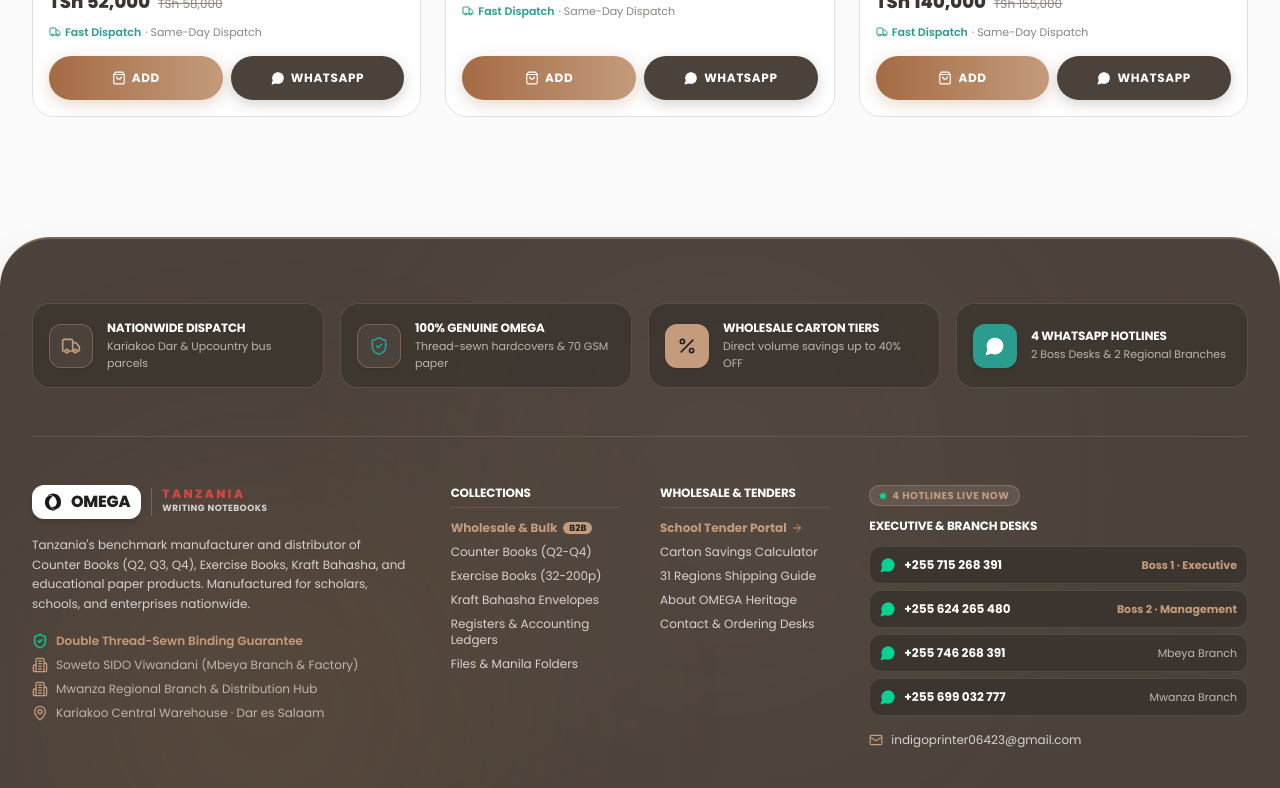
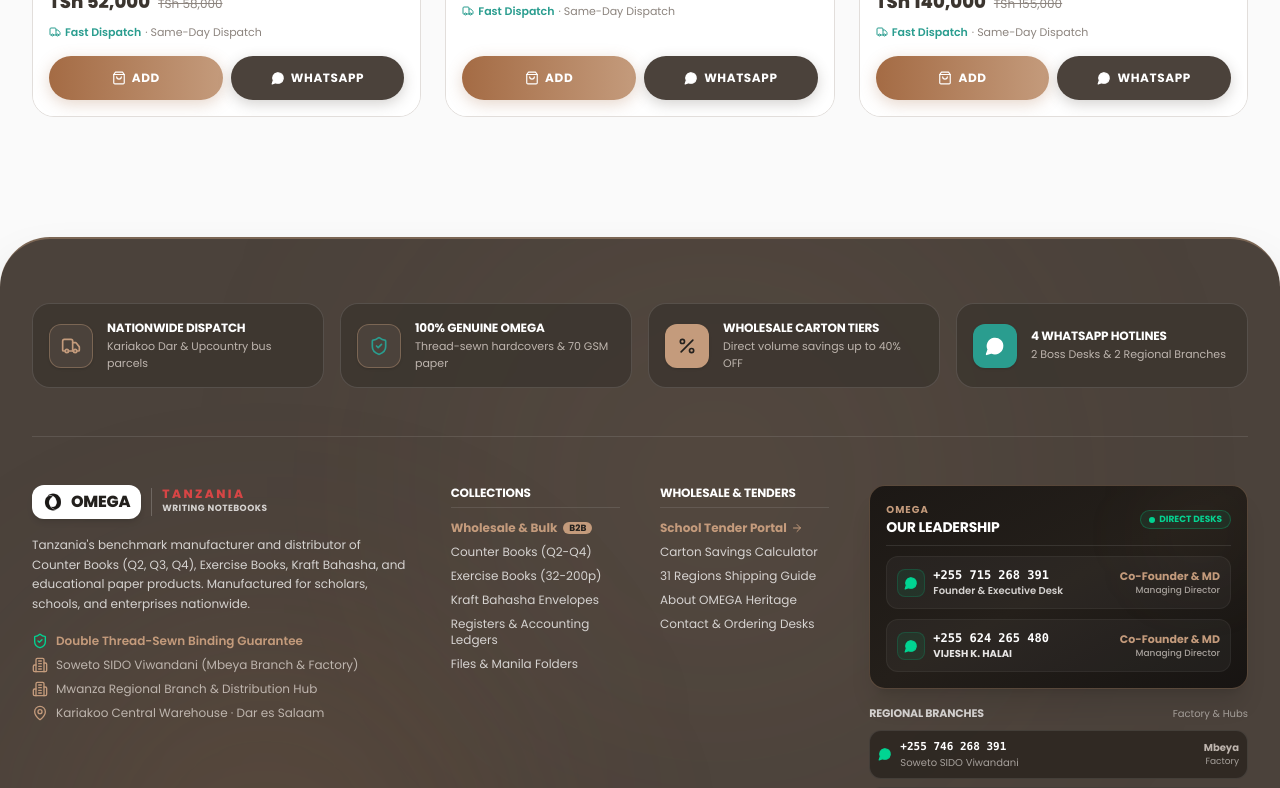
Before and after one commit to MrVishalKuriya/OMEGA-Stationery, a React (Vite) app: page /product/prod-omega-bahasha-a4 in a window 1280 px wide. Shown: the part 2000-2788 px from the top of the page. Built offline with nearby package versions, Linux system fonts and the light colour scheme; no server answers.

Commit message:
feat: redesign footer leadership section with Co-Founder & Managing Director designations

```diff
--- a/src/components/Layout.tsx
+++ b/src/components/Layout.tsx
@@ -146,10 +146,10 @@
             </div>
           </div>
 
-          {/* B) 4-Column Master Architectural Grid (2 cols on mobile, 12 cols on desktop) */}
-          <div className="grid grid-cols-2 lg:grid-cols-12 gap-5 sm:gap-8 lg:gap-10 pb-12 border-b border-white/10">
-            {/* Column 1: Brand Hallmark & Factory Origin (col-span-1 on mobile, 4 on desktop) */}
-            <div className="col-span-1 lg:col-span-4 space-y-4">
+          {/* B) 4-Column Master Architectural Grid (responsive stacking) */}
+          <div className="grid grid-cols-1 sm:grid-cols-2 lg:grid-cols-12 gap-8 lg:gap-10 pb-12 border-b border-white/10">
+            {/* Column 1: Brand Hallmark & Factory Origin */}
+            <div className="col-span-1 sm:col-span-2 lg:col-span-4 space-y-4">
               <Link to="/" className="inline-block">
                 <OmegaLogo variant="badge" size="md" showSubtitle={true} />
               </Link>
@@ -176,8 +176,8 @@
               </div>
             </div>
 
-            {/* Column 2: Collections (col-span-1 on mobile, 2 on desktop) */}
-            <div className="col-span-1 lg:col-span-2 space-y-3">
+            {/* Column 2: Collections */}
+            <div className="col-span-1 sm:col-span-1 lg:col-span-2 space-y-3">
               <h4 className="font-heading text-xs font-bold uppercase tracking-wider text-white border-b border-white/10 pb-1.5">
                 Collections
               </h4>
@@ -216,8 +216,8 @@
               </ul>
             </div>
 
-            {/* Column 3: Wholesale & B2B Tenders (col-span-1 on mobile, 2 on desktop) */}
-            <div className="col-span-1 lg:col-span-2 space-y-3">
+            {/* Column 3: Wholesale & B2B Tenders */}
+            <div className="col-span-1 sm:col-span-1 lg:col-span-2 space-y-3">
               <h4 className="font-heading text-xs font-bold uppercase tracking-wider text-white border-b border-white/10 pb-1.5">
                 Wholesale &amp; Tenders
               </h4>
@@ -251,83 +251,148 @@
               </ul>
             </div>
 
-            {/* Column 4: 4 Dedicated WhatsApp Hotlines (2 Boss + 2 Branches) */}
-            <div className="col-span-1 lg:col-span-4 space-y-3">
-              <div className="flex items-center gap-2">
-                <span className="inline-flex items-center gap-1.5 px-2.5 py-0.5 rounded-full text-[9px] sm:text-[10px] font-bold uppercase tracking-wider bg-white/10 text-[#c49b7c] border border-[#c49b7c]/40 font-mono">
-                  <span className="w-1.5 h-1.5 rounded-full bg-emerald-400 animate-pulse" />
-                  <span>4 HOTLINES LIVE NOW</span>
-                </span>
-              </div>
-              <h4 className="font-heading text-[11px] sm:text-xs font-bold uppercase tracking-wider text-white">
-                Executive &amp; Branch Desks
-              </h4>
-              <ul className="space-y-1.5 text-xs">
-                <li>
+            {/* Column 4: Executive Leadership & Regional Branches */}
+            <div className="col-span-1 sm:col-span-2 lg:col-span-4 space-y-4">
+              {/* Executive Leadership Card (Styled per OMEGA Leadership Spec) */}
+              <div className="p-3.5 sm:p-4 rounded-2xl bg-gradient-to-br from-[#1c1815] via-[#241f1a] to-[#171412] border border-[#c49b7c]/35 shadow-xl relative overflow-hidden">
+                <div className="absolute top-0 right-0 w-24 h-24 bg-[#c49b7c]/5 rounded-full blur-2xl pointer-events-none" />
+
+                <div className="flex items-center justify-between gap-2 mb-2.5 pb-2 border-b border-white/10">
+                  <div>
+                    <span className="text-[10px] font-mono tracking-widest text-[#c49b7c] uppercase font-bold block">
+                      OMEGA
+                    </span>
+                    <h4 className="font-heading text-xs sm:text-sm font-bold tracking-wide text-white uppercase">
+                      Our Leadership
+                    </h4>
+                  </div>
+                  <span className="inline-flex items-center gap-1 px-2 py-0.5 rounded-full text-[9px] font-mono font-bold bg-emerald-500/10 text-emerald-400 border border-emerald-500/30 shrink-0">
+                    <span className="w-1.5 h-1.5 rounded-full bg-emerald-400 animate-pulse" />
+                    <span>DIRECT DESKS</span>
+                  </span>
+                </div>
+
+                <div className="space-y-2.5">
+                  {/* Co-Founder 01 */}
                   <a
-                    href="https://wa.me/255715268391"
+                    href="https://wa.me/255715268391?text=Hello%20OMEGA%20Executive%20Office,%20inquiry%20from%20website"
                     target="_blank"
                     rel="noopener noreferrer"
-                    className="p-2 sm:p-2.5 rounded-[12px] bg-[#3b352f]/90 border border-white/10 hover:border-[#c49b7c] flex items-center justify-between text-white hover:text-[#c49b7c] transition-all group"
+                    className="p-2 sm:p-2.5 rounded-xl bg-white/[0.04] hover:bg-white/[0.08] border border-white/5 hover:border-[#c49b7c]/50 transition-all flex items-center justify-between group"
                   >
-                    <div className="flex items-center gap-1.5 sm:gap-2 min-w-0">
-                      <MessageCircle className="w-3.5 h-3.5 sm:w-4 sm:h-4 fill-emerald-400 text-emerald-400 shrink-0" />
-                      <span className="font-mono font-bold text-[10px] sm:text-xs truncate">+255 715 268 391</span>
+                    <div className="min-w-0 flex items-center gap-2">
+                      <div className="w-7 h-7 rounded-lg bg-emerald-500/10 border border-emerald-500/20 flex items-center justify-center shrink-0 group-hover:scale-105 transition-transform">
+                        <MessageCircle className="w-3.5 h-3.5 fill-emerald-400 text-emerald-400" />
+                      </div>
+                      <div className="min-w-0">
+                        <div className="font-mono font-bold text-xs text-white group-hover:text-[#c49b7c] transition-colors">
+                          +255 715 268 391
+                        </div>
+                        <div className="text-[10px] text-stone-300 font-semibold truncate">
+                          Founder &amp; Executive Desk
+                        </div>
+                      </div>
                     </div>
-                    <span className="text-[9px] sm:text-[11px] text-[#c49b7c] font-sans shrink-0 font-bold">Boss 1 · Executive</span>
+                    <div className="text-right shrink-0 pl-2">
+                      <span className="text-[10px] sm:text-[11px] font-bold text-[#c49b7c] block">
+                        Co-Founder &amp; MD
+                      </span>
+                      <span className="text-[9px] text-stone-400 font-medium block">
+                        Managing Director
+                      </span>
+                    </div>
                   </a>
-                </li>
-                <li>
+
+                  {/* Co-Founder 02: VIJESH K. HALAI */}
                   <a
-                    href="https://wa.me/255624265480"
+                    href="https://wa.me/255624265480?text=Hello%20VIJESH%20K.%20HALAI,%20inquiry%20from%20website"
                     target="_blank"
                     rel="noopener noreferrer"
-                    className="p-2 sm:p-2.5 rounded-[12px] bg-[#3b352f]/90 border border-white/10 hover:border-[#c49b7c] flex items-center justify-between text-white hover:text-[#c49b7c] transition-all group"
+                    className="p-2 sm:p-2.5 rounded-xl bg-white/[0.04] hover:bg-white/[0.08] border border-white/5 hover:border-[#c49b7c]/50 transition-all flex items-center justify-between group"
                   >
-                    <div className="flex items-center gap-1.5 sm:gap-2 min-w-0">
-                      <MessageCircle className="w-3.5 h-3.5 sm:w-4 sm:h-4 fill-emerald-400 text-emerald-400 shrink-0" />
-                      <span className="font-mono font-bold text-[10px] sm:text-xs truncate">+255 624 265 480</span>
+                    <div className="min-w-0 flex items-center gap-2">
+                      <div className="w-7 h-7 rounded-lg bg-emerald-500/10 border border-emerald-500/20 flex items-center justify-center shrink-0 group-hover:scale-105 transition-transform">
+                        <MessageCircle className="w-3.5 h-3.5 fill-emerald-400 text-emerald-400" />
+                      </div>
+                      <div className="min-w-0">
+                        <div className="font-mono font-bold text-xs text-white group-hover:text-[#c49b7c] transition-colors">
+                          +255 624 265 480
+                        </div>
+                        <div className="text-[10px] text-stone-200 font-bold truncate">
+                          VIJESH K. HALAI
+                        </div>
+                      </div>
                     </div>
-                    <span className="text-[9px] sm:text-[11px] text-[#c49b7c] font-sans shrink-0 font-bold">Boss 2 · Management</span>
+                    <div className="text-right shrink-0 pl-2">
+                      <span className="text-[10px] sm:text-[11px] font-bold text-[#c49b7c] block">
+                        Co-Founder &amp; MD
+                      </span>
+                      <span className="text-[9px] text-stone-400 font-medium block">
+                        Managing Director
+                      </span>
+                    </div>
                   </a>
-                </li>
-                <li>
+                </div>
+              </div>
+
+              {/* Regional Branch Desks */}
+              <div className="space-y-2">
+                <div className="flex items-center justify-between">
+                  <h5 className="text-[11px] font-bold uppercase tracking-wider text-stone-300">
+                    Regional Branches
+                  </h5>
+                  <span className="text-[10px] text-stone-400 font-mono">Factory &amp; Hubs</span>
+                </div>
+                <div className="grid grid-cols-1 sm:grid-cols-2 lg:grid-cols-1 gap-2">
+                  {/* Mbeya Branch */}
                   <a
-                    href="https://wa.me/255746268391"
+                    href="https://wa.me/255746268391?text=Hello%20Mbeya%20Branch,%20inquiry%20from%20website"
                     target="_blank"
                     rel="noopener noreferrer"
-                    className="p-2 sm:p-2.5 rounded-[12px] bg-[#3b352f]/90 border border-white/10 hover:border-[#c49b7c] flex items-center justify-between text-white hover:text-[#c49b7c] transition-all group"
+                    className="p-2 rounded-xl bg-[#2a241f]/80 border border-white/10 hover:border-[#c49b7c] flex items-center justify-between text-white hover:text-[#c49b7c] transition-all group"
                   >
-                    <div className="flex items-center gap-1.5 sm:gap-2 min-w-0">
-                      <MessageCircle className="w-3.5 h-3.5 sm:w-4 sm:h-4 fill-emerald-400 text-emerald-400 shrink-0" />
-                      <span className="font-mono font-bold text-[10px] sm:text-xs truncate">+255 746 268 391</span>
+                    <div className="flex items-center gap-2 min-w-0">
+                      <MessageCircle className="w-3.5 h-3.5 fill-emerald-400 text-emerald-400 shrink-0" />
+                      <div className="min-w-0">
+                        <div className="font-mono font-bold text-[11px] text-white">+255 746 268 391</div>
+                        <div className="text-[10px] text-stone-400 truncate">Soweto SIDO Viwandani</div>
+                      </div>
                     </div>
-                    <span className="text-[9px] sm:text-[11px] text-[#beb5ae] font-sans shrink-0">Mbeya Branch</span>
+                    <div className="text-right shrink-0 pl-1">
+                      <span className="text-[10px] text-[#beb5ae] font-bold block">Mbeya</span>
+                      <span className="text-[9px] text-stone-400 block">Factory</span>
+                    </div>
                   </a>
-                </li>
-                <li>
+
+                  {/* Mwanza Branch */}
                   <a
-                    href="https://wa.me/255699032777"
+                    href="https://wa.me/255699032777?text=Hello%20Mwanza%20Branch,%20inquiry%20from%20website"
                     target="_blank"
                     rel="noopener noreferrer"
-                    className="p-2 sm:p-2.5 rounded-[12px] bg-[#3b352f]/90 border border-white/10 hover:border-[#c49b7c] flex items-center justify-between text-white hover:text-[#c49b7c] transition-all group"
+                    className="p-2 rounded-xl bg-[#2a241f]/80 border border-white/10 hover:border-[#c49b7c] flex items-center justify-between text-white hover:text-[#c49b7c] transition-all group"
                   >
-                    <div className="flex items-center gap-1.5 sm:gap-2 min-w-0">
-                      <MessageCircle className="w-3.5 h-3.5 sm:w-4 sm:h-4 fill-emerald-400 text-emerald-400 shrink-0" />
-                      <span className="font-mono font-bold text-[10px] sm:text-xs truncate">+255 699 032 777</span>
+                    <div className="flex items-center gap-2 min-w-0">
+                      <MessageCircle className="w-3.5 h-3.5 fill-emerald-400 text-emerald-400 shrink-0" />
+                      <div className="min-w-0">
+                        <div className="font-mono font-bold text-[11px] text-white">+255 699 032 777</div>
+                        <div className="text-[10px] text-stone-400 truncate">Lake Zone Regional</div>
+                      </div>
                     </div>
-                    <span className="text-[9px] sm:text-[11px] text-[#beb5ae] font-sans shrink-0">Mwanza Branch</span>
+                    <div className="text-right shrink-0 pl-1">
+                      <span className="text-[10px] text-[#beb5ae] font-bold block">Mwanza</span>
+                      <span className="text-[9px] text-stone-400 block">Regional</span>
+                    </div>
                   </a>
-                </li>
-              </ul>
+                </div>
+              </div>
 
               {/* Official Email */}
               <div className="pt-1">
                 <a
                   href="mailto:indigoprinter06423@gmail.com"
-                  className="text-[10px] sm:text-xs text-stone-300 hover:text-[#c49b7c] flex items-center gap-1.5 sm:gap-2 transition-colors font-mono truncate"
+                  className="text-[11px] sm:text-xs text-stone-300 hover:text-[#c49b7c] flex items-center gap-2 transition-colors font-mono truncate bg-white/5 p-2 rounded-xl border border-white/5"
                 >
-                  <Mail className="w-3.5 h-3.5 text-[#c49b7c]" />
+                  <Mail className="w-3.5 h-3.5 text-[#c49b7c] shrink-0" />
                   <span className="truncate">indigoprinter06423@gmail.com</span>
                 </a>
               </div>
--- a/src/components/navbar/MegaMenu.tsx
+++ b/src/components/navbar/MegaMenu.tsx
@@ -364,8 +364,8 @@
       {
         title: 'Direct Factory & Branch Contacts',
         items: [
-          { label: 'Boss 1 Desk: +255 715 268 391', href: 'https://wa.me/255715268391' },
-          { label: 'Boss 2 Desk: +255 624 265 480', href: 'https://wa.me/255624265480' },
+          { label: 'Co-Founder & MD: +255 715 268 391', href: 'https://wa.me/255715268391' },
+          { label: 'VIJESH K. HALAI (Co-Founder & MD): +255 624 265 480', href: 'https://wa.me/255624265480' },
           { label: 'Mbeya Branch: +255 746 268 391', href: 'https://wa.me/255746268391' },
           { label: 'Mwanza Branch: +255 699 032 777', href: 'https://wa.me/255699032777' },
           { label: 'Download Full Price Sheet (Excel)', href: '/sheet/Indigo_Printed_Price_List.xlsx' },
--- a/src/data/products.ts
+++ b/src/data/products.ts
@@ -40,8 +40,8 @@
   ],
   whatsappNumber: '255715268391',
   whatsappNumbers: [
-    { label: 'Boss 1 (Executive Desk)', number: '+255 715 268 391', digits: '255715268391', role: 'Executive' },
-    { label: 'Boss 2 (Management Desk)', number: '+255 624 265 480', digits: '255624265480', role: 'Management' },
+    { label: 'Co-Founder & MD (Desk 1)', number: '+255 715 268 391', digits: '255715268391', role: 'Co-Founder & Managing Director' },
+    { label: 'VIJESH K. HALAI (Co-Founder & MD)', number: '+255 624 265 480', digits: '255624265480', role: 'Co-Founder & Managing Director' },
     { label: 'Mbeya Branch (Soweto SIDO)', number: '+255 746 268 391', digits: '255746268391', role: 'Mbeya Branch' },
     { label: 'Mwanza Branch Desk', number: '+255 699 032 777', digits: '255699032777', role: 'Mwanza Branch' },
   ],
--- a/src/pages/AdminDashboardPage.tsx
+++ b/src/pages/AdminDashboardPage.tsx
@@ -890,8 +890,8 @@
         brandingForm.branchMwanza || '+255 699 032 777',
       ],
       whatsappNumbers: [
-        { label: 'Boss 1 (Executive Desk)', number: brandingForm.phoneNumber || '+255 715 268 391', digits: boss1Digits, role: 'Executive' },
-        { label: 'Boss 2 (Management Desk)', number: brandingForm.secondaryPhone || '+255 624 265 480', digits: boss2Digits, role: 'Management' },
+        { label: 'Co-Founder & MD (Desk 1)', number: brandingForm.phoneNumber || '+255 715 268 391', digits: boss1Digits, role: 'Co-Founder & Managing Director' },
+        { label: 'VIJESH K. HALAI (Co-Founder & MD)', number: brandingForm.secondaryPhone || '+255 624 265 480', digits: boss2Digits, role: 'Co-Founder & Managing Director' },
         { label: 'Mbeya Branch (Soweto SIDO)', number: brandingForm.branchMbeya || '+255 746 268 391', digits: mbeyaDigits, role: 'Mbeya Branch' },
         { label: 'Mwanza Branch Desk', number: brandingForm.branchMwanza || '+255 699 032 777', digits: mwanzaDigits, role: 'Mwanza Branch' },
       ],
--- a/src/pages/CartAndCheckoutPage.tsx
+++ b/src/pages/CartAndCheckoutPage.tsx
@@ -313,13 +313,13 @@
                 {[
                   {
                     digits: '255715268391',
-                    label: 'Boss 1 Desk: +255 715 268 391',
-                    desc: 'Executive & Direct Orders (Boss 1)',
+                    label: 'Co-Founder & MD: +255 715 268 391',
+                    desc: 'Founder Desk 01 (Executive & Priority Orders)',
                   },
                   {
                     digits: '255624265480',
-                    label: 'Boss 2 Desk: +255 624 265 480',
-                    desc: 'Management & Wholesale Desk (Boss 2)',
+                    label: 'VIJESH K. HALAI: +255 624 265 480',
+                    desc: 'Co-Founder & Managing Director (Wholesale Desk 02)',
                   },
                   {
                     digits: '255746268391',
--- a/src/pages/ContactPage.tsx
+++ b/src/pages/ContactPage.tsx
@@ -58,23 +58,23 @@
   const salesDesks = [
     {
       id: 'desk-boss-1',
-      title: language === 'sw' ? 'Dawati 1 (Boss 1): Uongozi Mkuu & Oda Maalum' : 'Desk 1 (Boss 1): Executive & Priority Orders',
+      title: language === 'sw' ? 'Dawati 1: Co-Founder & Managing Director' : 'Desk 1: Co-Founder & Managing Director',
       phone: '+255 715 268 391',
       numberDigits: '255715268391',
-      tag: 'Boss 1 Desk',
+      tag: 'Executive Desk',
       desc: language === 'sw'
         ? 'Mawasiliano ya moja kwa moja ya uongozi mkuu kwa oda maalum, maswali ya mikataba na oda za haraka.'
         : 'Direct line to Executive Leadership for priority purchasing, special contract terms, and escalated service.',
     },
     {
       id: 'desk-boss-2',
-      title: language === 'sw' ? 'Dawati 2 (Boss 2): Usimamizi & Katoni za Kiwanda (B2B)' : 'Desk 2 (Boss 2): Management & B2B Wholesale',
+      title: language === 'sw' ? 'VIJESH K. HALAI: Co-Founder & Managing Director' : 'VIJESH K. HALAI: Co-Founder & Managing Director',
       phone: '+255 624 265 480',
       numberDigits: '255624265480',
-      tag: 'Boss 2 Desk',
+      tag: 'VIJESH K. HALAI',
       desc: language === 'sw'
-        ? 'Bei za punguzo za katoni (5 hadi 50+ katoni) kwa maduka ya jumla na wasambazaji wa mikoani.'
-        : 'Tiered volume carton orders, distributor contracts, and direct factory waybill dispatches.',
+        ? 'Mkurugenzi Mtendaji na Mwanzilishi Mwenza anayesimamia uzalishaji, bei za katoni na mikataba mikubwa ya B2B.'
+        : 'Co-Founder & Managing Director overseeing factory production dispatches, volume carton pricing, and distributor supply.',
     },
     {
       id: 'desk-branch-mbeya',
@@ -299,8 +299,8 @@
                       onChange={(e) => setSelectedDesk(e.target.value)}
                       className="w-full px-3.5 py-2.5 rounded-[12px] border border-[#e2dedb] text-xs focus:ring-1 focus:ring-[#4b423b] focus:outline-none bg-white"
                     >
-                      <option value="255715268391">Boss 1 Desk (+255 715 268 391) — Executive</option>
-                      <option value="255624265480">Boss 2 Desk (+255 624 265 480) — Wholesale</option>
+                      <option value="255715268391">Co-Founder &amp; MD Desk 1 (+255 715 268 391) — Executive</option>
+                      <option value="255624265480">VIJESH K. HALAI (+255 624 265 480) — Co-Founder &amp; MD</option>
                       <option value="255746268391">Mbeya Branch (+255 746 268 391) — SIDO Factory</option>
                       <option value="255699032777">Mwanza Branch (+255 699 032 777) — Lake Zone</option>
                     </select>
--- a/src/pages/ProductDetailsPage.tsx
+++ b/src/pages/ProductDetailsPage.tsx
@@ -391,8 +391,8 @@
               </label>
               <div className="grid grid-cols-2 sm:grid-cols-4 gap-2 text-xs">
                 {[
-                  { label: 'Boss 1 (Executive)', digits: '255715268391', number: '+255 715 268 391' },
-                  { label: 'Boss 2 (Wholesale)', digits: '255624265480', number: '+255 624 265 480' },
+                  { label: 'Co-Founder & MD 1', digits: '255715268391', number: '+255 715 268 391' },
+                  { label: 'VIJESH K. HALAI', digits: '255624265480', number: '+255 624 265 480' },
                   { label: 'Mbeya Branch', digits: '255746268391', number: '+255 746 268 391' },
                   { label: 'Mwanza Branch', digits: '255699032777', number: '+255 699 032 777' },
                 ].map((d) => (
```
Also changed, not shown: 1 other file (tests, documents, lock files or other folders).
